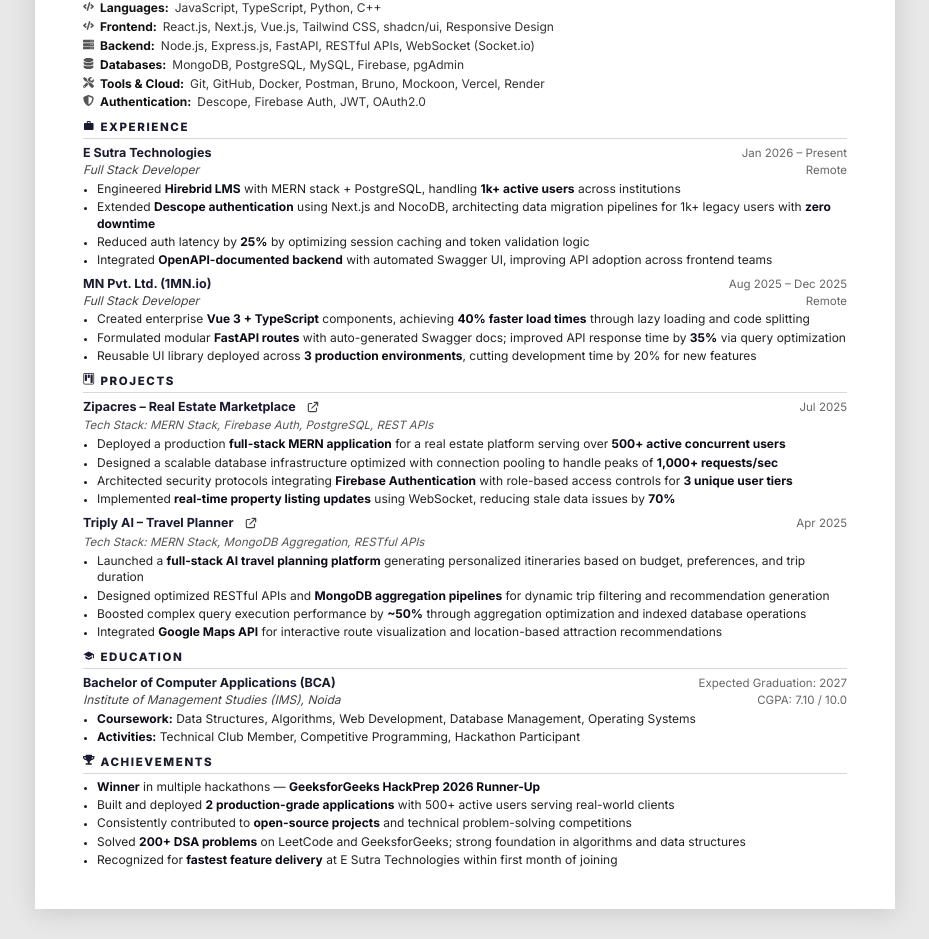
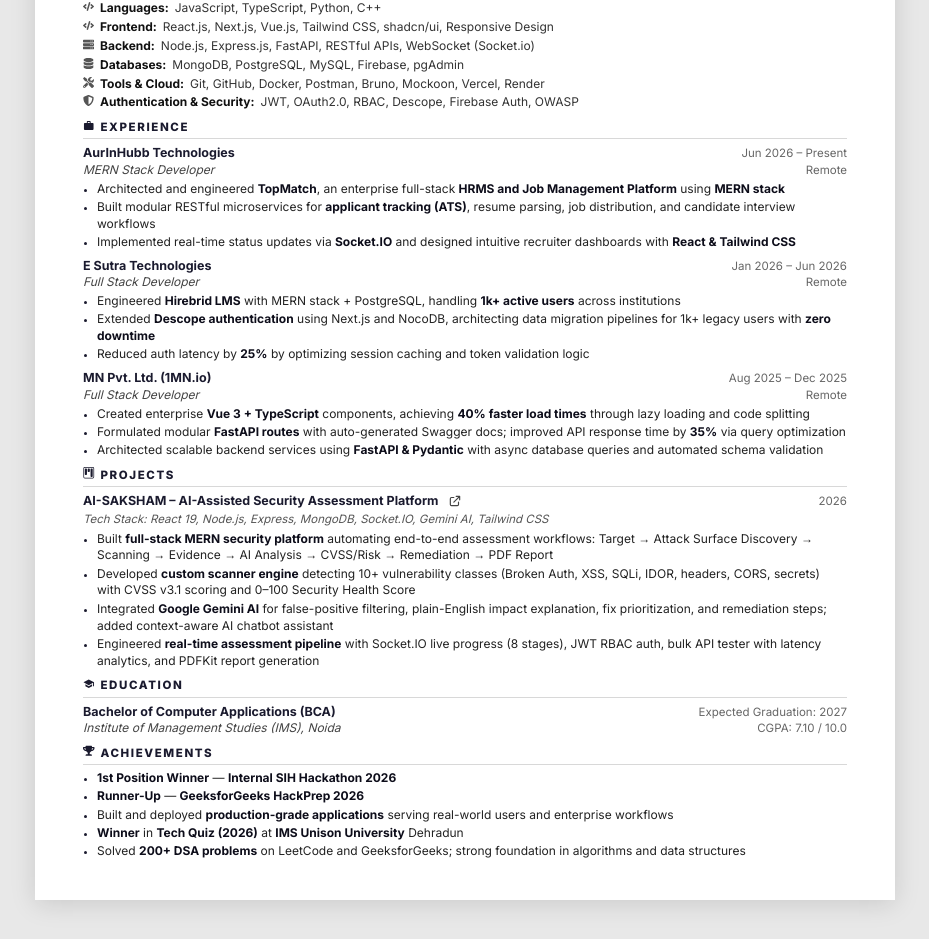
Before and after one commit to NitinPrakash2/resume, a React (Vite) app: page / in a window 1280 px wide. Shown: the part 372-1311 px from the top of the page, without its empty margins (175-1104 px from the left). Built offline with nearby package versions, Linux system fonts and the light colour scheme.

Commit message:
feat: add Resume component with professional details and PDF download functionality

```diff
--- a/src/Resume.jsx
+++ b/src/Resume.jsx
@@ -20,7 +20,7 @@ const data = {
     { icon: <FaLinkedin />,     label: "Himanshu Jha",               href: "https://www.linkedin.com/in/himanshujha25" },
   ],
 
-  summary: <span>Full Stack Developer with <b>1+ years of experience</b> specializing in <b>MERN stack</b>, <b>Vue.js</b>, and <b>FastAPI</b>. <b>Winner in multiple hackathons</b> including <b>GeeksforGeeks HackPrep 2026 Runner-Up</b>. Proven track record of building scalable <b>real estate</b> and <b>AI-driven</b> web applications with clean code and measurable business value.</span>,
+  summary: <span>Full Stack Developer specializing in <b>MERN stack</b>, <b>Vue.js</b>, and <b>FastAPI</b>. Currently building scalable HRMS & job management systems at <b>AurInHubb Technologies</b>. Proven track record of architecting production-ready web applications, automated security platforms, and AI integrations. <b>1st Position Winner</b> in <b>Internal SIH Hackathon 2026</b> and <b>GeeksforGeeks HackPrep 2026 Runner-Up</b>.</span>,
 
   skills: [
     { icon: <FaCode />,      label: "Languages",       value: "JavaScript, TypeScript, Python, C++" },
@@ -28,20 +28,30 @@ const data = {
     { icon: <FaServer />,    label: "Backend",         value: "Node.js, Express.js, FastAPI, RESTful APIs, WebSocket (Socket.io)" },
     { icon: <FaDatabase />,  label: "Databases",       value: "MongoDB, PostgreSQL, MySQL, Firebase, pgAdmin" },
     { icon: <FaTools />,     label: "Tools & Cloud",   value: "Git, GitHub, Docker, Postman, Bruno, Mockoon, Vercel, Render" },
-    { icon: <FaShieldAlt />, label: "Authentication",  value: "Descope, Firebase Auth, JWT, OAuth2.0" },
+    { icon: <FaShieldAlt />, label: "Authentication & Security", value: "JWT, OAuth2.0, RBAC, Descope, Firebase Auth, OWASP" },
   ],
 
   experience: [
     {
+      company: "AurInHubb Technologies",
+      duration: "Jun 2026 – Present",
+      role: "MERN Stack Developer",
+      location: "Remote",
+      points: [
+        <span>Architected and engineered <b>TopMatch</b>, an enterprise full-stack <b>HRMS and Job Management Platform</b> using <b>MERN stack</b></span>,
+        <span>Built modular RESTful microservices for <b>applicant tracking (ATS)</b>, resume parsing, job distribution, and candidate interview workflows</span>,
+        <span>Implemented real-time status updates via <b>Socket.IO</b> and designed intuitive recruiter dashboards with <b>React & Tailwind CSS</b></span>,
+      ],
+    },
+    {
       company: "E Sutra Technologies",
-      duration: "Jan 2026 – Present",
+      duration: "Jan 2026 – Jun 2026",
       role: "Full Stack Developer",
       location: "Remote",
       points: [
         <span>Engineered <b>Hirebrid LMS</b> with MERN stack + PostgreSQL, handling <b>1k+ active users</b> across institutions</span>,
         <span>Extended <b>Descope authentication</b> using Next.js and NocoDB, architecting data migration pipelines for 1k+ legacy users with <b>zero downtime</b></span>,
         <span>Reduced auth latency by <b>25%</b> by optimizing session caching and token validation logic</span>,
-        <span>Integrated <b>OpenAPI-documented backend</b> with automated Swagger UI, improving API adoption across frontend teams</span>,
       ],
     },
     {
@@ -52,36 +62,22 @@ const data = {
       points: [
         <span>Created enterprise <b>Vue 3 + TypeScript</b> components, achieving <b>40% faster load times</b> through lazy loading and code splitting</span>,
         <span>Formulated modular <b>FastAPI routes</b> with auto-generated Swagger docs; improved API response time by <b>35%</b> via query optimization</span>,
-        <span>Reusable UI library deployed across <b>3 production environments</b>, cutting development time by 20% for new features</span>,
+        <span>Architected scalable backend services using <b>FastAPI & Pydantic</b> with async database queries and automated schema validation</span>,
       ],
     },
   ],
 
   projects: [
     {
-      name: "Zipacres – Real Estate Marketplace",
-      link: "https://zipacres.com/",
-      stack: "MERN Stack, Firebase Auth, PostgreSQL, REST APIs",
-      date: "Jul 2025",
+      name: "AI-SAKSHAM – AI-Assisted Security Assessment Platform",
+      link: "https://ai-saksham-mocha.vercel.app/",
+      stack: "React 19, Node.js, Express, MongoDB, Socket.IO, Gemini AI, Tailwind CSS",
+      date: "2026",
       points: [
-        <span>Deployed a production <b>full-stack MERN application</b> for a real estate platform serving over <b>500+ active concurrent users</b></span>,
-        <span>Designed a scalable database infrastructure optimized with connection pooling to handle peaks of <b>1,000+ requests/sec</b></span>,
-        <span>Architected security protocols integrating <b>Firebase Authentication</b> with role-based access controls for <b>3 unique user tiers</b></span>,
-        <span>Implemented <b>real-time property listing updates</b> using WebSocket, reducing stale data issues by <b>70%</b></span>,
-
-      ],
-    },
-    {
-      name: "Triply AI – Travel Planner",
-      link: "https://triplyv2.vercel.app/",
-      stack: "MERN Stack, MongoDB Aggregation, RESTful APIs",
-      date: "Apr 2025",
-      points: [
-        <span>Launched a <b>full-stack AI travel planning platform</b> generating personalized itineraries based on budget, preferences, and trip duration</span>,
-        <span>Designed optimized RESTful APIs and <b>MongoDB aggregation pipelines</b> for dynamic trip filtering and recommendation generation</span>,
-        <span>Boosted complex query execution performance by <b>~50%</b> through aggregation optimization and indexed database operations</span>,
-        <span>Integrated <b>Google Maps API</b> for interactive route visualization and location-based attraction recommendations</span>,
-
+        <span>Built <b>full-stack MERN security platform</b> automating end-to-end assessment workflows: Target → Attack Surface Discovery → Scanning → Evidence → AI Analysis → CVSS/Risk → Remediation → PDF Report</span>,
+        <span>Developed <b>custom scanner engine</b> detecting 10+ vulnerability classes (Broken Auth, XSS, SQLi, IDOR, headers, CORS, secrets) with CVSS v3.1 scoring and 0–100 Security Health Score</span>,
+        <span>Integrated <b>Google Gemini AI</b> for false-positive filtering, plain-English impact explanation, fix prioritization, and remediation steps; added context-aware AI chatbot assistant</span>,
+        <span>Engineered <b>real-time assessment pipeline</b> with Socket.IO live progress (8 stages), JWT RBAC auth, bulk API tester with latency analytics, and PDFKit report generation</span>,
       ],
     },
   ],
@@ -92,19 +88,15 @@ const data = {
       duration: "Expected Graduation: 2027",
       degree: "Bachelor of Computer Applications (BCA)",
       location: "CGPA: 7.10 / 10.0",
-      points: [
-        <span><b>Coursework:</b> Data Structures, Algorithms, Web Development, Database Management, Operating Systems</span>,
-        <span><b>Activities:</b> Technical Club Member, Competitive Programming, Hackathon Participant</span>,
-      ],
     },
   ],
 
   achievements: [
-    <span><b>Winner</b> in multiple hackathons — <b>GeeksforGeeks HackPrep 2026 Runner-Up</b></span>,
-    <span>Built and deployed <b>2 production-grade applications</b> with 500+ active users serving real-world clients</span>,
-    <span>Consistently contributed to <b>open-source projects</b> and technical problem-solving competitions</span>,
+    <span><b>1st Position Winner</b> — <b>Internal SIH Hackathon 2026</b></span>,
+    <span><b>Runner-Up</b> — <b>GeeksforGeeks HackPrep 2026</b></span>,
+    <span>Built and deployed <b>production-grade applications</b> serving real-world users and enterprise workflows</span>,
+    <span><b>Winner</b> in <b>Tech Quiz (2026)</b> at <b>IMS Unison University</b> Dehradun</span>,
     <span>Solved <b>200+ DSA problems</b> on LeetCode and GeeksforGeeks; strong foundation in algorithms and data structures</span>,
-    <span>Recognized for <b>fastest feature delivery</b> at E Sutra Technologies within first month of joining</span>,
   ],
 
 
```
